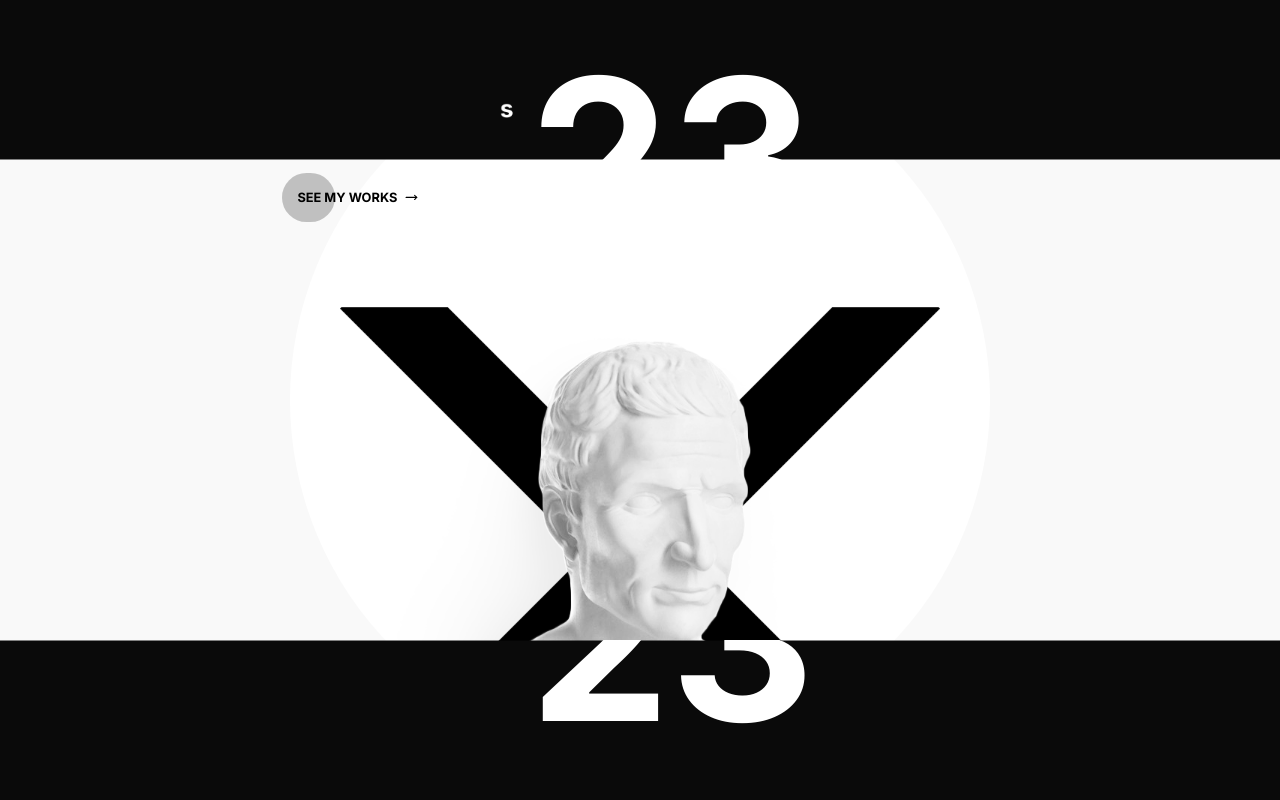
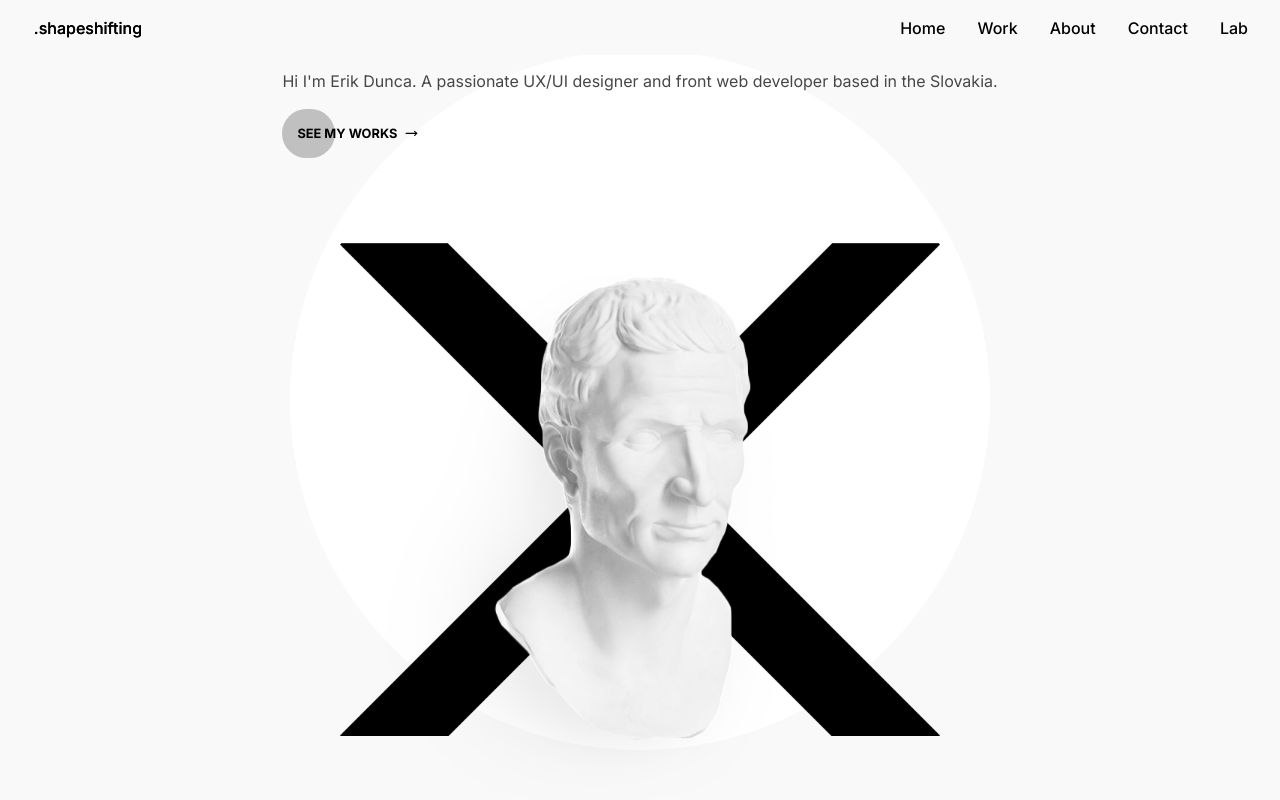
Before and after one commit to meikys/portfolio, a Next.js app: page / in a window 1280 px wide. Shown: the top 800 px of the page. Built offline with nearby package versions, Linux system fonts and the light colour scheme.

Commit message:
edit save pointov

```diff
--- a/src/animations/PreloaderAnim.ts
+++ b/src/animations/PreloaderAnim.ts
@@ -108,7 +108,7 @@
       },
     }, 4.5)
     .to([".preloader", ".split-overlay"], {
-      y: (i) => (i === 0 ? "-51%" : "51%"),
+      y: (i) => (i === 0 ? "-100%" : "100%"),
       duration: 1,
     }, 6)
     .to(".container", {
--- a/src/components/Hero.tsx
+++ b/src/components/Hero.tsx
@@ -12,7 +12,7 @@
 export default function Hero() {
   return (
     <section
-      className="flex justify-center items-center min-h-screen py-[64px] px-10 bg-[var(--bg-secondary)]"
+      className="flex justify-center items-center min-h-screen px-10 bg-[var(--bg-secondary)]"
       id="#hero"
     >
       <div className="absolute top-1/2 left-1/2 lg:shadow-none w-[80vw] max-w-[700px] aspect-square bg-white rounded-full transform -translate-x-1/2 -translate-y-1/2 -z-0"></div>
```
